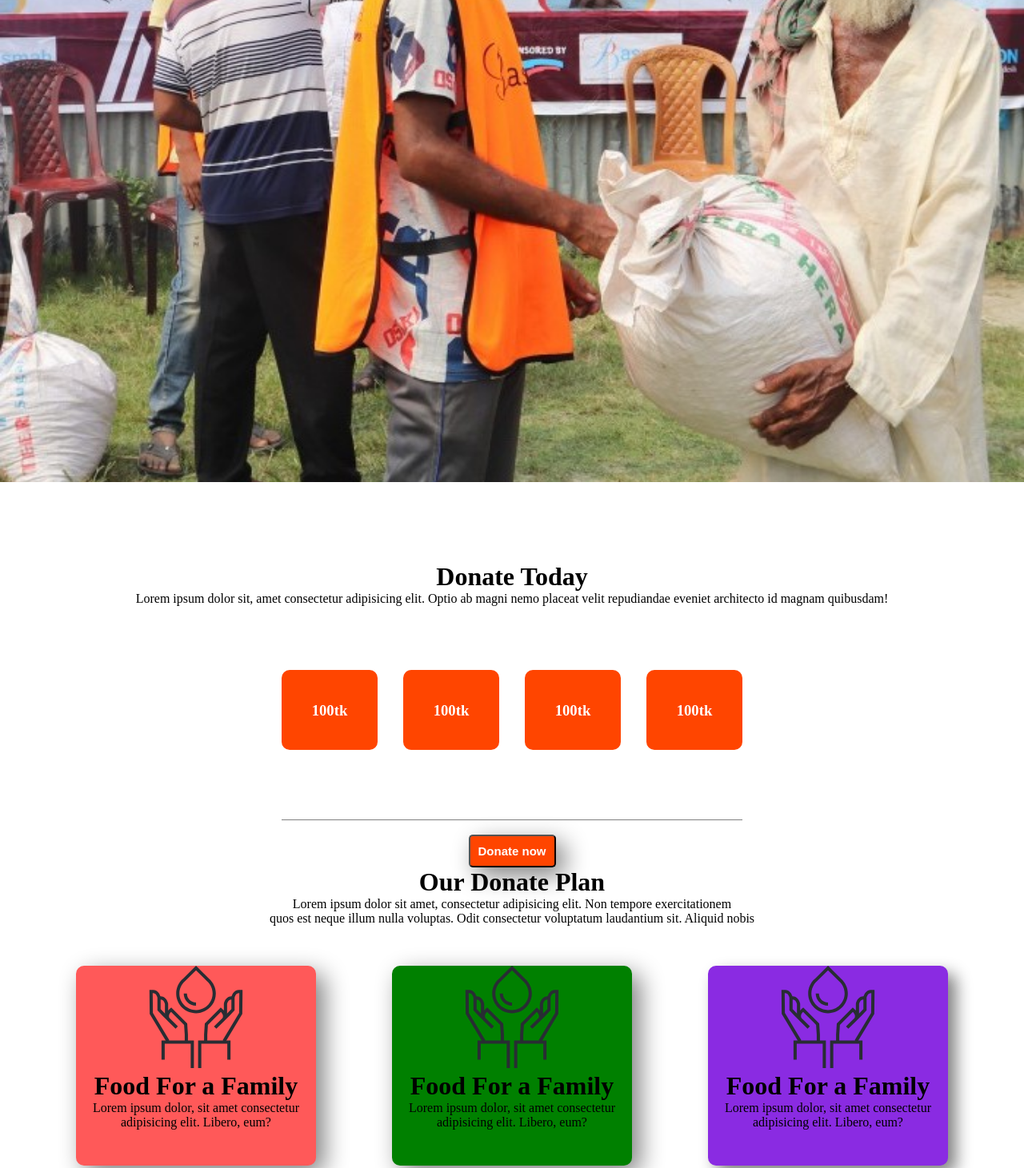
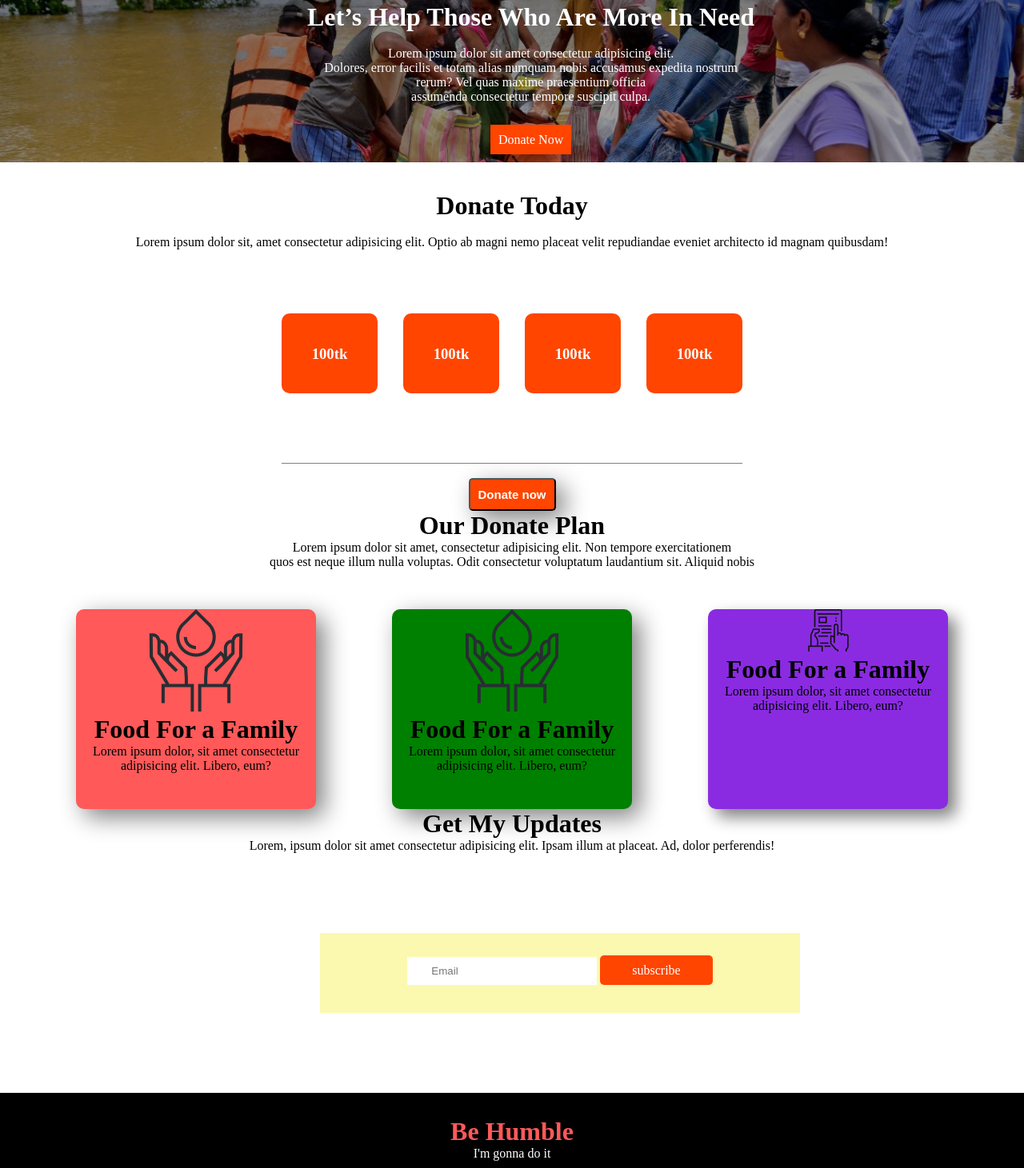
Before and after one commit to imam-hossain-wd/my-first-website, a plain HTML site: page index.html in a window 1280 px wide. Shown: the part 197-1658 px from the top of the page at 80% size. Drawn offline with Linux system fonts and the light colour scheme.

Commit message:
agin modify

```diff
--- a/index.html
+++ b/index.html
@@ -12,13 +12,17 @@
     <div class="banner-description">
 
         <h1>Let’s Help Those Who Are
-            More In Need</h1>
-            <p class="para">Lorem ipsum dolor sit amet consectetur adipisicing elit. <br> Dolores, error facilis et totam alias numquam nobis accusamus expedita nostrum <br> rerum? Vel quas maxime praesentium officia  <br> assumenda consectetur tempore suscipit culpa.</p>
-            <a href="#" class="ancor-design">Donate Now</a>
+            More In Need</h1> <br>
+
+            <p >Lorem ipsum dolor sit amet consectetur adipisicing elit. <br> Dolores, error facilis et totam alias numquam nobis accusamus expedita nostrum <br> rerum? Vel quas maxime praesentium officia  <br> assumenda consectetur tempore suscipit culpa.</p> <br> <br>
+
+            <a class="first-ancor" target="_blank" href="#">Donate Now</a>
     </div>
+
   </div>
+  <br><br>
 
-  <h1 class="heading">Donate Today</h1>
+  <h1 class="heading">Donate Today</h1> <br>
   <p class="para">Lorem ipsum dolor sit, amet consectetur adipisicing elit. Optio ab magni nemo placeat velit repudiandae eveniet architecto id magnam quibusdam!</p>
 
   <div class="second-section">
@@ -59,44 +63,23 @@
 
         </div>
         <div class="card card3">
-            <img src="./icons/icon13.svg" alt="">
+            <img src="./icons/Frame-1.png" alt="">
             <h1>Food For a Family</h1>
             <p>Lorem ipsum dolor, sit amet consectetur adipisicing elit. Libero, eum?</p>
 
         </div>
     </div>
 
-    <div class="section3">
-        <div class="description">
-            <h1>Their lives depend on your donation</h1>
-            <p>Lorem ipsum dolor sit amet consectetur adipisicing elit. Cum placeat illum sequi blanditiis qui magni asperiores numquam sunt laudantium tenetur accusamus libero, quidem modi excepturi optio nam adipisci voluptate alias atque dolorum eveniet suscipit quae sit nobis? Modi, vel voluptatibus!</p>
-            <a href="">How to contribute</a>
-        </div>
-        <div class="donate-image">
-            <img src="./images/donation3.jpg" class="donate-image" alt="">
-        </div>
-    </div>
-    <div class="section4">
 
-        <div class="donate-image">
-            <img src="./images/donation6.jpg" class="donate-image" alt="">
-        </div>
 
-        <div class="description">
-            <h1>Their lives depend on your donation</h1>
-            <p>Lorem ipsum dolor sit amet consectetur adipisicing elit. Cum placeat illum sequi blanditiis qui magni asperiores numquam sunt laudantium tenetur accusamus libero, quidem modi excepturi optio nam adipisci voluptate alias atque dolorum eveniet suscipit quae sit nobis? Modi, vel voluptatibus!</p>
-            <a href="">How to contribute</a>
-        </div>
-
-    </div>
 
     <h1 class="heading">Get My Updates</h1>
     <p class="para">Lorem, ipsum dolor sit amet consectetur adipisicing elit. Ipsam illum at placeat. Ad, dolor perferendis!</p>
 
     <div class="section5">
         <div class="email">
-            <input type="Email" placeholder="Email">
-        <button>Subscribe</button>
+            <input type="Email"  id="email-input" placeholder="Email">
+        <a class="ancor2" target="_blank" href="#" >subscribe</a>
         </div>
     </div>
 
--- a/style.css
+++ b/style.css
@@ -3,21 +3,37 @@
     padding: 0;
     box-sizing: border-box;
 }
-
-html,body{
-    height: 100%;
+.banner{
+    background-image: linear-gradient(to bottom, rgba(0, 0, 0, 0.599), rgba(0, 0, 0, 0.354)), url(images/donation5.jpg);
+    background-size: cover;
+    background-repeat:no-repeat;
+    height:400px;
 }
 
-.banner{
-    background-image: url(images/donation10.jpg);
-    background-repeat: no-repeat;
-    background-position:center ;
-    background-size: cover;
-    height:100%;
+.banner-description{
+    text-align: center;
+    /* margin-top:200px; */
     margin-bottom: 100px;
+    color:white;
+    position:absolute;
+    top:25%;
+    left:30%;
+}
+.first-ancor{
+    text-decoration: none;
+    padding:10px;
+    color:#fff;
+    background-color:orangered;
 
 
 }
+
+
+
+
+
+
+
 .heading{
     text-align: center;
 }
@@ -25,11 +41,7 @@ html,body{
     text-align: center;
     justify-content: center;
 }
-.banner-description{
-    text-align: center;
-    color:white;
 
-}
 
 .ancor-design{
     margin-top:20px;
@@ -130,12 +142,29 @@ html,body{
     justify-content: space-evenly;
 }
 .section5{
+
+    margin-left:400px;
     text-align: center;
     background-color:#FBF9AF;
-    width:500px;
+    width:600px;
     height:100px;
-    padding:20px;
+    padding:30px;
     margin-top:100px;
+}
+#email-input{
+    border:none;
+    padding: 10px 30px;
+
+
+}
+.ancor2{
+    color:white;
+    background-color:orangered;
+    padding: 10px 40px;
+    text-decoration: none;
+    border-radius:5px;
+    font-weight:700px;
+
 }
 .footer{
     margin-top:100px;
```
